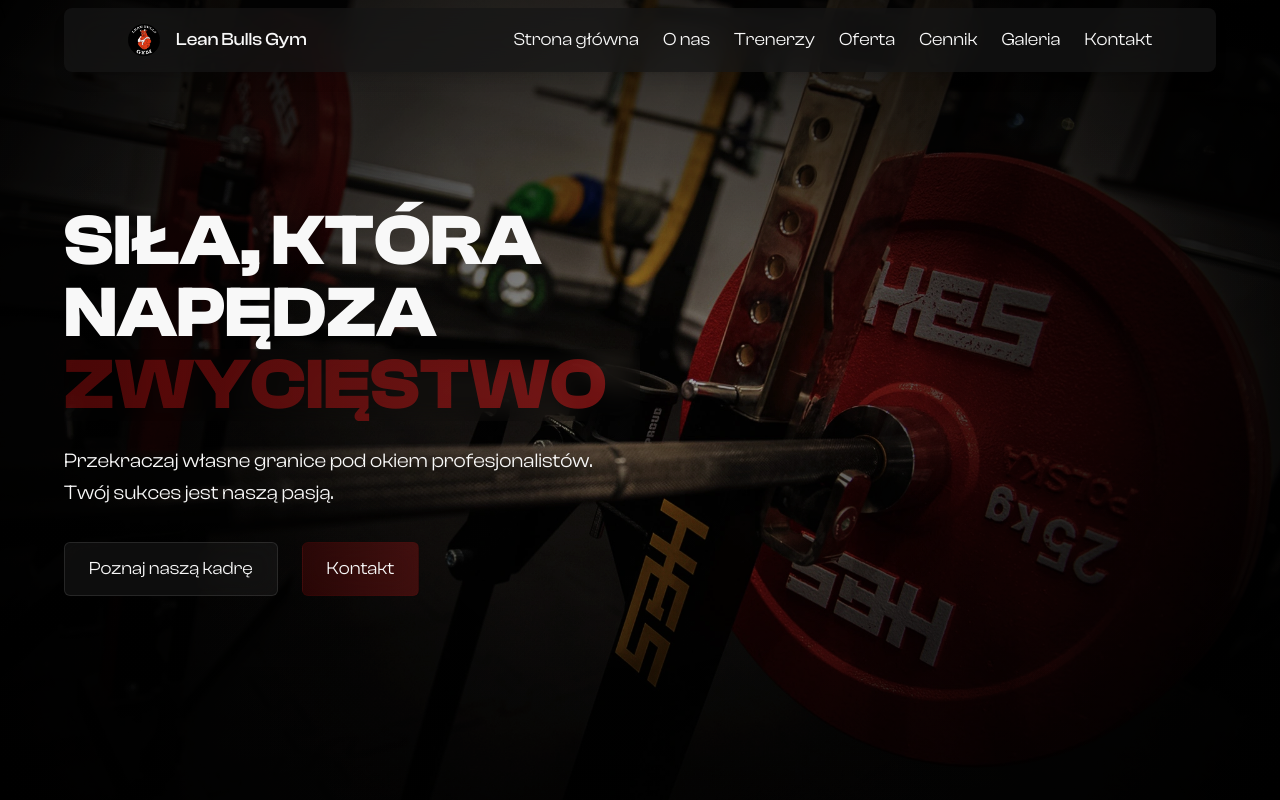
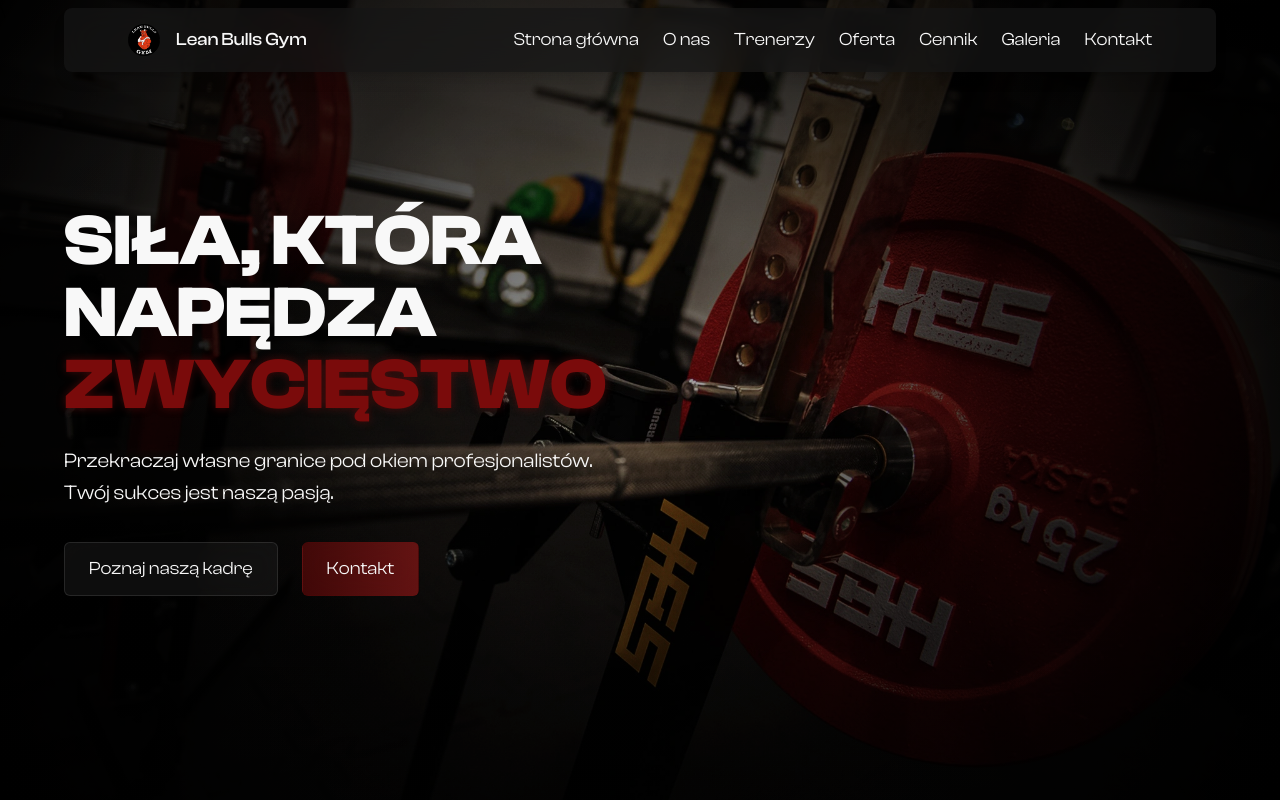
Before and after one commit to 66HEX/lean-bulls-gym, a React (Vite) app: page / in a window 1280 px wide. Shown: the top 800 px of the page. Built offline with nearby package versions, Linux system fonts and the light colour scheme.

Commit message:
Update HomeSection.tsx

```diff
--- a/src/components/HomeSection/HomeSection.tsx
+++ b/src/components/HomeSection/HomeSection.tsx
@@ -43,14 +43,23 @@ const HomeSection = () => {
             <div
                 className="relative h-full container mx-auto flex flex-col justify-center items-start p-4 md:p-8 lg:p-12 xl:p-16">
             <div className="max-w-xl">
-                    <h1 className="text-5xl md:text-7xl font-bold text-hexwhite font-ClashDisplay uppercase leading-tight mb-6">
+                    <h1 className="text-5xl md:text-7xl font-bold text-hexwhite font-ClashDisplay uppercase mb-6">
                         Siła, która
                         <span className="block">napędza</span>
-                        <span className="block bg-gradient-to-r from-hexred/[0.6] to-red-700/[0.6] backdrop-blur-md text-transparent bg-clip-text">zwycięstwo</span>
+                        <div className="relative">
+                            {/* Rozmyta warstwa wewnętrzna */}
+                            <h1 className="absolute inset-0 text-hexred/50 blur-sm">
+                                zwycięstwo
+                            </h1>
+                            {/* Ostra warstwa zewnętrzna */}
+                            <h1 className="relative text-hexred">
+                                zwycięstwo
+                            </h1>
+                        </div>
                     </h1>
-                    <p className="text-xl text-hexwhite font-ClashDisplay mb-8 leading-relaxed">
-                        Przekraczaj własne granice pod okiem profesjonalistów. Twój sukces jest naszą pasją.
-                    </p>
+                <p className="text-xl text-hexwhite font-ClashDisplay mb-8 leading-relaxed">
+                    Przekraczaj własne granice pod okiem profesjonalistów. Twój sukces jest naszą pasją.
+                </p>
                 <div className="flex gap-6">
                     <button
                         onClick={handleScrollToTeam}
@@ -60,7 +69,7 @@ const HomeSection = () => {
                     </button>
                     <button
                         onClick={handleScrollToContact}
-                        className="bg-gradient-to-r from-hexred/[0.3] to-red-700/[0.3] border border-hexred/[0.1] backdrop-blur-md text-hexwhite px-6 py-3 rounded-md text-lg font-ClashDisplay"
+                        className="bg-gradient-to-r from-hexred/[0.5] to-red-700/[0.5] border border-hexred/[0.1] backdrop-blur-md text-hexwhite px-6 py-3 rounded-md text-lg font-ClashDisplay"
                     >
                         Kontakt
                     </button>
```
